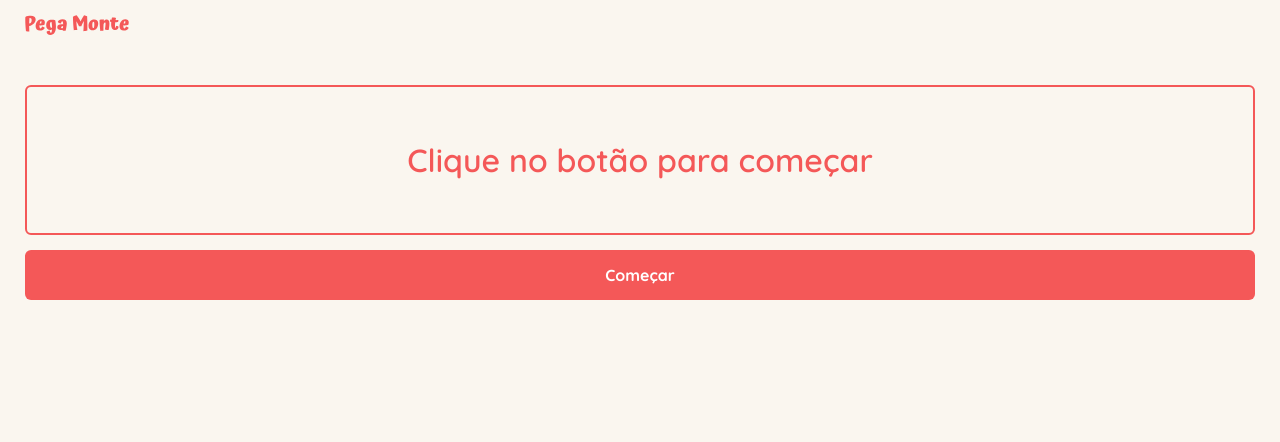
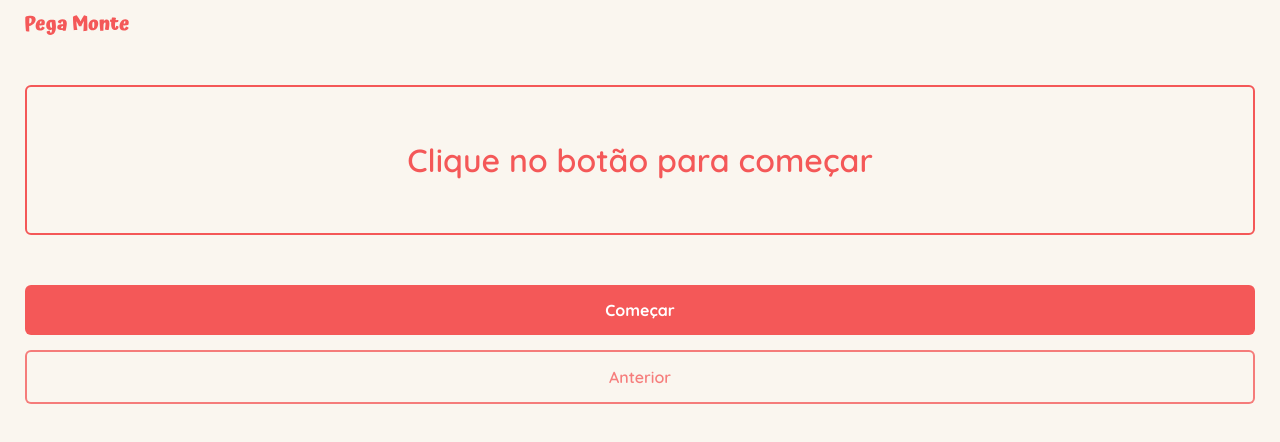
Before and after one commit to MatheusKristman/Pega-Monte-Embaralhador, a React (Vite) app: page /result in a window 1280 px wide. Shown: the top 442 px of the page. Built offline with nearby package versions, Linux system fonts and the light colour scheme; the HTML template or start-up script is replaced by a standard one.

Commit message:
added previous button function

```diff
--- a/src/css/_result.scss
+++ b/src/css/_result.scss
@@ -14,7 +14,7 @@
       display: flex;
       align-items: center;
       justify-content: center;
-      margin-bottom: 15px;
+      margin-bottom: 50px;
 
       span {
         font-size: 2rem;
@@ -43,10 +43,24 @@
       color: #fff;
     }
 
+    .previous-btn {
+      width: 100%;
+      padding: 15px 25px;
+      background-color: #faf6ef;
+      border: 2px solid #F45858;
+      border-radius: 6px;
+      font-family: 'Quicksand', sans-serif;
+      font-size: 1rem;
+      font-weight: 600;
+      color: #F45858;
+      margin: 15px 0 0 0;
+    }
+
     .disabled {
       background-color: #faf6ef;
-      color: #F45858;
-      border: 2px solid #F45858;
+      color: #f45858c4;
+      border: 2px solid #F45858c4;
+      pointer-events: none;
     }
   }
 }
--- a/src/css/style.css
+++ b/src/css/style.css
@@ -202,7 +202,7 @@ body {
   display: flex;
   align-items: center;
   justify-content: center;
-  margin-bottom: 15px;
+  margin-bottom: 50px;
 }
 .result__container .result-displayer span {
   font-size: 2rem;
@@ -227,8 +227,21 @@ body {
   font-weight: 700;
   color: #fff;
 }
+.result__container .previous-btn {
+  width: 100%;
+  padding: 15px 25px;
+  background-color: #faf6ef;
+  border: 2px solid #F45858;
+  border-radius: 6px;
+  font-family: "Quicksand", sans-serif;
+  font-size: 1rem;
+  font-weight: 600;
+  color: #F45858;
+  margin: 15px 0 0 0;
+}
 .result__container .disabled {
   background-color: #faf6ef;
-  color: #F45858;
-  border: 2px solid #F45858;
+  color: rgba(244, 88, 88, 0.768627451);
+  border: 2px solid rgba(244, 88, 88, 0.768627451);
+  pointer-events: none;
 }/*# sourceMappingURL=style.css.map */
--- a/src/pages/components/ResultSection.jsx
+++ b/src/pages/components/ResultSection.jsx
@@ -2,12 +2,14 @@ import React, { useEffect, useState } from 'react';
 
 function ResultSection({ tryAgain, setTryAgain }) {
   const [resultStarted, setResultStarted] = useState(false);
+  const [isPrevArrEmpty, setIsPrevArrEmpty] = useState(true);
   const [name, setName] = useState('');
   const [savedNames, setSavedNames] = useState([]);
+  const [savedNamesBackup, setSavedNamesBackup] = useState([]);
 
   useEffect(() => {
     function fetchNames() {
-      const arr = JSON.parse(localStorage.getItem('names'));
+      const arr = JSON.parse(localStorage.getItem('names')) || [];
 
       setSavedNames(arr);
     }
@@ -19,9 +21,14 @@ function ResultSection({ tryAgain, setTryAgain }) {
     return arr.length === 0
   }
 
+  function isPrevArrayAboveOneElement(arr) {
+    return arr.length <= 1;
+  }
+
   function getName() {
     setResultStarted(true);
     const nameArr = [...savedNames];
+    const nameBackup = [...savedNamesBackup];
 
     if (isArrayEmpty(nameArr)) {
       setName('Clique em Embaralhar Novamente para reiniciar');
@@ -29,10 +36,46 @@ function ResultSection({ tryAgain, setTryAgain }) {
       return;
     }
 
+    nameBackup.push(nameArr[0]);
+    setSavedNamesBackup(nameBackup);
     setName(nameArr.shift());
     setSavedNames(nameArr);
     localStorage.setItem('names', JSON.stringify(nameArr));
   }
+
+  function getPreviousName() {
+    const nameArr = [...savedNames];
+    const nameBackup = [...savedNamesBackup];
+
+    if (isArrayEmpty(nameArr) && tryAgain) {
+      setTryAgain(false);
+      setName(nameBackup[nameBackup.length - 1]);
+      return;
+    }
+
+    if (!nameArr.includes(nameBackup[nameBackup.length - 1])) {
+      console.log("ja tem no array principal")
+      setSavedNames([nameBackup.pop() , ...savedNames]);
+    }
+
+    setName(nameBackup[nameBackup.length - 1]);
+    setSavedNamesBackup(nameBackup);
+    localStorage.setItem('names', JSON.stringify(nameArr));
+  }
+
+  useEffect(() => {
+    function prevArrayAboveWithOneElement() {
+      if (isPrevArrayAboveOneElement(savedNamesBackup)) {
+        setIsPrevArrEmpty(true);
+        console.log('é menor')
+        return;
+      }
+      console.log('pode executar a função')
+      setIsPrevArrEmpty(false);
+    }
+
+    prevArrayAboveWithOneElement();
+  }, [savedNamesBackup])
 
   return (
     <section className='result wrapper'>
@@ -45,6 +88,7 @@ function ResultSection({ tryAgain, setTryAgain }) {
           )}
         </div>
         <button onClick={getName} className={tryAgain ? 'start-btn disabled' : 'start-btn'} disabled={tryAgain}>{resultStarted ? 'Proximo' : 'Começar'}</button>
+        <button onClick={getPreviousName} className={isPrevArrEmpty ? 'previous-btn disabled' : 'previous-btn'} disabled={isPrevArrEmpty}>Anterior</button>
       </div>
     </section>
   );
```
Also changed, not shown: 1 other file (tests, documents, lock files or other folders).
